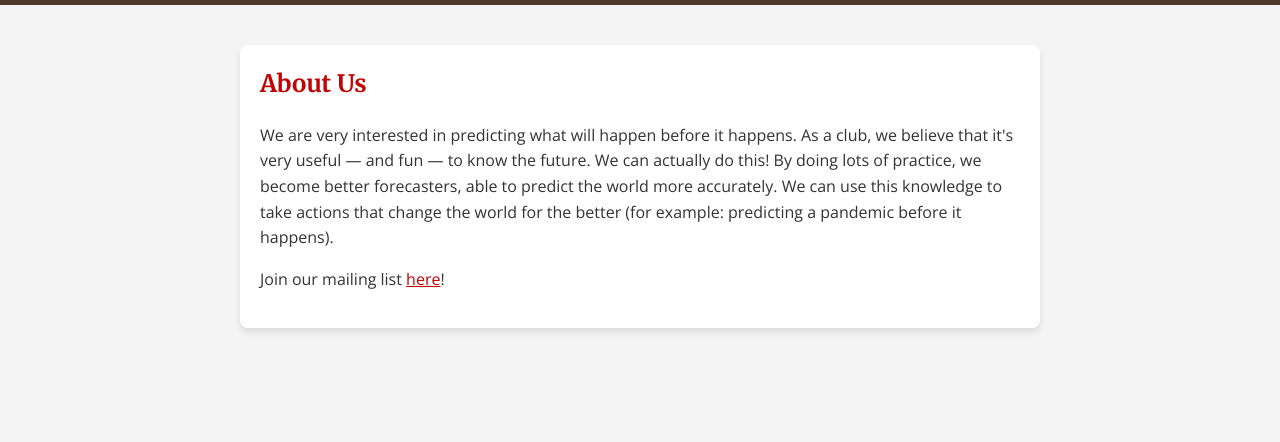
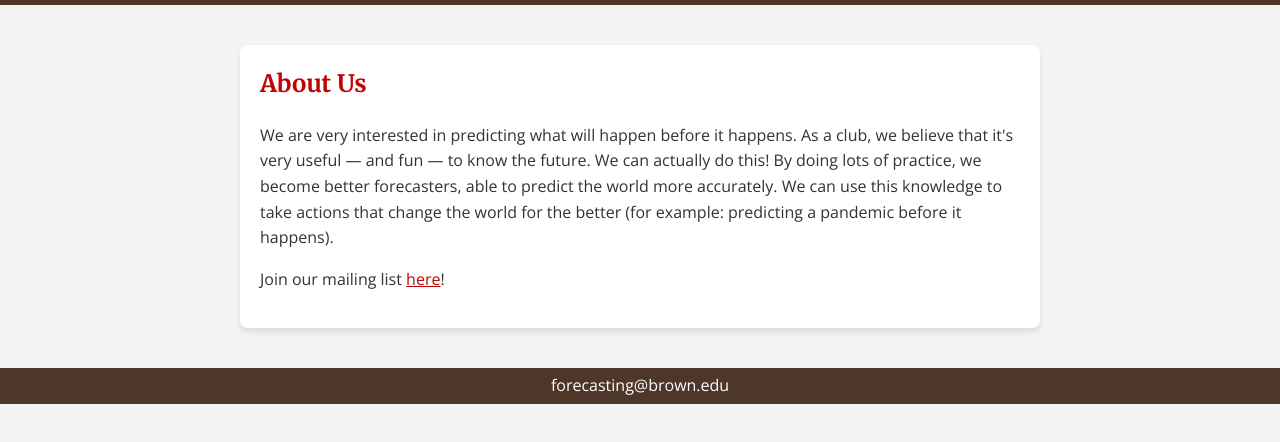
Before and after one commit to brown-forecasting/brown-forecasting.github.io, a plain HTML site: page docs/about.html in a window 1280 px wide. Shown: the part 160-602 px from the top of the page. Drawn offline with nearby package versions, Linux system fonts and the light colour scheme.

Commit message:
add footer

```diff
--- a/docs/about.html
+++ b/docs/about.html
@@ -199,6 +199,23 @@
 .text-center {
     text-align: center;
 }
+        footer {
+            background-color: #4E3629;
+            color: white;
+            padding: 5px 0;
+            text-align: center;
+            margin-top: 20px;
+        }
+
+        footer a {
+            color: white;
+            text-decoration: none;
+        }
+
+        footer a:hover {
+            color: #f4f4f4;
+            text-decoration: underline;
+        }
     </style>
 </head>
 <body>
@@ -220,5 +237,8 @@
 </section>
 
     </main>
+    <footer>
+        <a href="mailto:forecasting@brown.edu">forecasting@brown.edu</a>
+    </footer>
 </body>
 </html>
```
Also changed, not shown: docs/index.html (+20 -0 lines), docs/people.html (+20 -0 lines), docs/schedule.html (+20 -0 lines), templates/base.html (+20 -0 lines).
